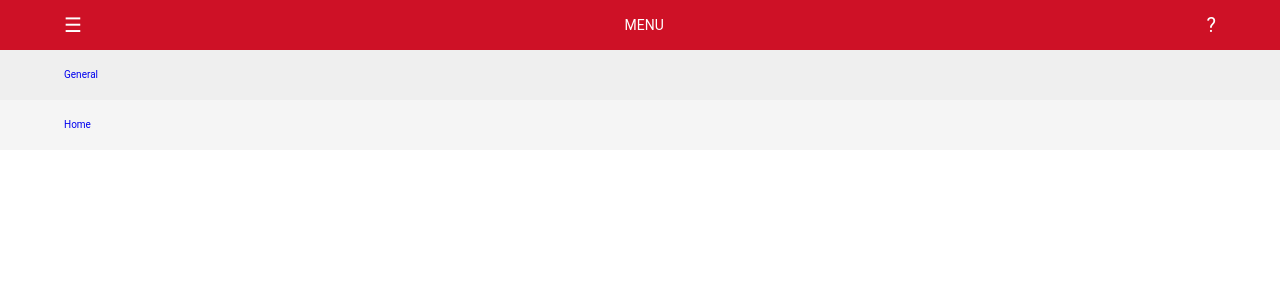
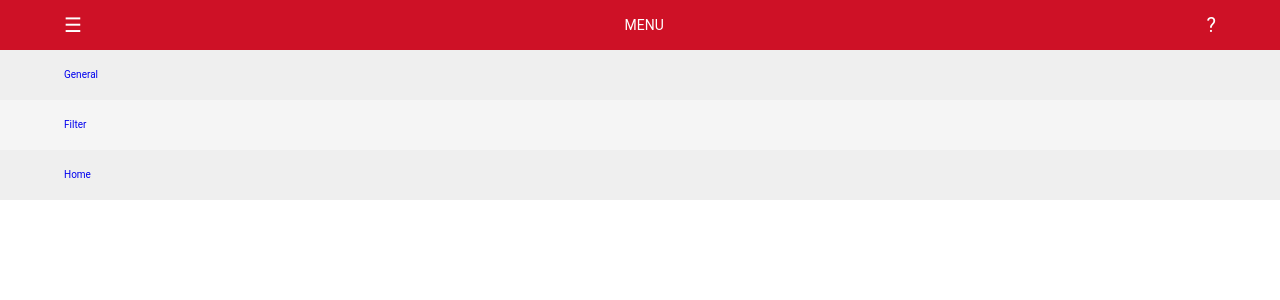
Before and after one commit to JustalK/COVID19PH-APP, a React (Create React App) app: page /menu in a window 1280 px wide. Shown: the top 300 px of the page. Built offline with nearby package versions, Linux system fonts and the light colour scheme.

Commit message:
[REFACTORING] Changing the place of component and page

```diff
--- a/src/Routes.tsx
+++ /dev/null
@@ -1,26 +0,0 @@
-import React from 'react';
-
-import Menu from 'src/Menu';
-import Stats from 'src/Stats';
-import Home from 'src/Home';
-
-export default class Routes extends React.Component {
-
-	static get_all_routes(): {path: string, name: string, page: React.ReactNode}[] {
-		return [{
-			path: '/stats',
-			name: 'General',
-			page: <Stats />
-		},
-		{
-			path: '/menu',
-			name: 'Menu',
-			page: <Menu page="Menu" />
-		},
-		{
-			path: '/',
-			name: 'Home',
-			page: <Home />
-		}];
-	}
-}
--- /dev/null
+++ b/src/components/Routes.tsx
@@ -0,0 +1,34 @@
+import React from 'react';
+
+import Menu from 'src/pages/Menu';
+import Stats from 'src/pages/Stats';
+import Home from 'src/pages/Home';
+import Filter from 'src/pages/Filter';
+
+import { MenuRoutes } from 'src/interfaces/Routes';
+
+export default class Routes extends React.Component {
+
+	static get_all_routes(): MenuRoutes[] {
+		return [{
+			path: '/stats',
+			name: 'General',
+			page: <Stats />
+		},
+		{
+			path: '/menu',
+			name: 'Menu',
+			page: <Menu page="Menu" />
+		},
+		{
+			path: '/filter',
+			name: 'Filter',
+			page: <Filter />
+		},
+		{
+			path: '/',
+			name: 'Home',
+			page: <Home />
+		}];
+	}
+}
--- a/src/index.tsx
+++ b/src/index.tsx
@@ -1,6 +1,6 @@
 import React from 'react';
 import ReactDOM from 'react-dom';
-import App from 'src/App';
+import App from 'src/components/App';
 import reportWebVitals from 'src/reportWebVitals';
 import { BrowserRouter } from 'react-router-dom';
 
--- /dev/null
+++ b/src/interfaces/Routes.ts
@@ -0,0 +1,7 @@
+import React from 'react';
+
+export interface MenuRoutes {
+	path: string
+	name: string
+	page: React.ReactNode
+}
--- /dev/null
+++ b/src/less/filter.less
@@ -0,0 +1,15 @@
+@import (reference) "libs/constants.less";
+@import (reference) "libs/mixins.less";
+
+#FILTER {
+	position: absolute;
+	top: 0;
+	left: 0;
+	width: 100%;
+	overflow: hidden;
+
+	&.transition-exit-active {
+		transform: translateX(100%);
+		transition: transform 1s;
+	}
+}
--- /dev/null
+++ b/src/pages/Filter.tsx
@@ -0,0 +1,17 @@
+import React from 'react';
+import 'src/less/filter.less';
+import Menu from 'src/pages/Menu';
+
+export default class Filter extends React.Component {
+	render(): React.ReactNode {
+
+		return (
+			<div id="FILTER">
+				<Menu page="Filter" />
+				<div id="WRAPPER">
+					Filter
+				</div>
+			</div>
+		);
+	}
+}
--- a/src/Menu.tsx
+++ b/src/pages/Menu.tsx
@@ -3,7 +3,9 @@ import 'src/less/libs/menu.less';
 
 import { MenuProps, MenuStates } from 'src/interfaces/Menu';
 import { Link } from 'react-router-dom';
-import Routes from 'src/Routes';
+import Routes from 'src/components/Routes';
+
+import { MenuRoutes } from 'src/interfaces/Routes';
 
 export default class Menu extends React.Component<MenuProps, MenuStates> {
 	constructor(props: MenuProps) {
@@ -11,8 +13,8 @@ export default class Menu extends React.Component<MenuProps, MenuStates> {
 	}
 
 	render_menu(): React.ReactNode {
-		let routes = Routes.get_all_routes();
-		const indexMenu = routes.findIndex(r => r.path === '/menu');
+		let routes: MenuRoutes[] = Routes.get_all_routes();
+		const indexMenu: number = routes.findIndex((r: MenuRoutes) => r.path === '/menu');
 		routes.splice(indexMenu, 1);
 
 		return (
@@ -32,7 +34,7 @@ export default class Menu extends React.Component<MenuProps, MenuStates> {
 				<nav>
 					<Link to="/menu">☰</Link>
 					<span>{this.props.page}</span>
-					<Link to="/menu">?</Link>
+					<Link to="/filter">?</Link>
 				</nav>
 				{this.props.page === 'Menu' && this.render_menu()}
 			</div>
--- a/src/Stats.tsx
+++ b/src/pages/Stats.tsx
@@ -2,7 +2,7 @@ import React from 'react';
 import 'src/less/stats.less';
 
 import { StatsProps, StatsStates } from 'src/interfaces/Stats';
-import Menu from 'src/Menu';
+import Menu from 'src/pages/Menu';
 
 import CanvasJSReact from 'src/assets/libs/canvasjs.react';
 import TypeCanvasJS from 'canvasjs';
```
Also changed, not shown: src/components/App.tsx (renamed from src/App.tsx, +4 -4 lines), src/pages/Home.tsx (renamed from src/Home.tsx), 1 other file (tests, documents, lock files or other folders).
